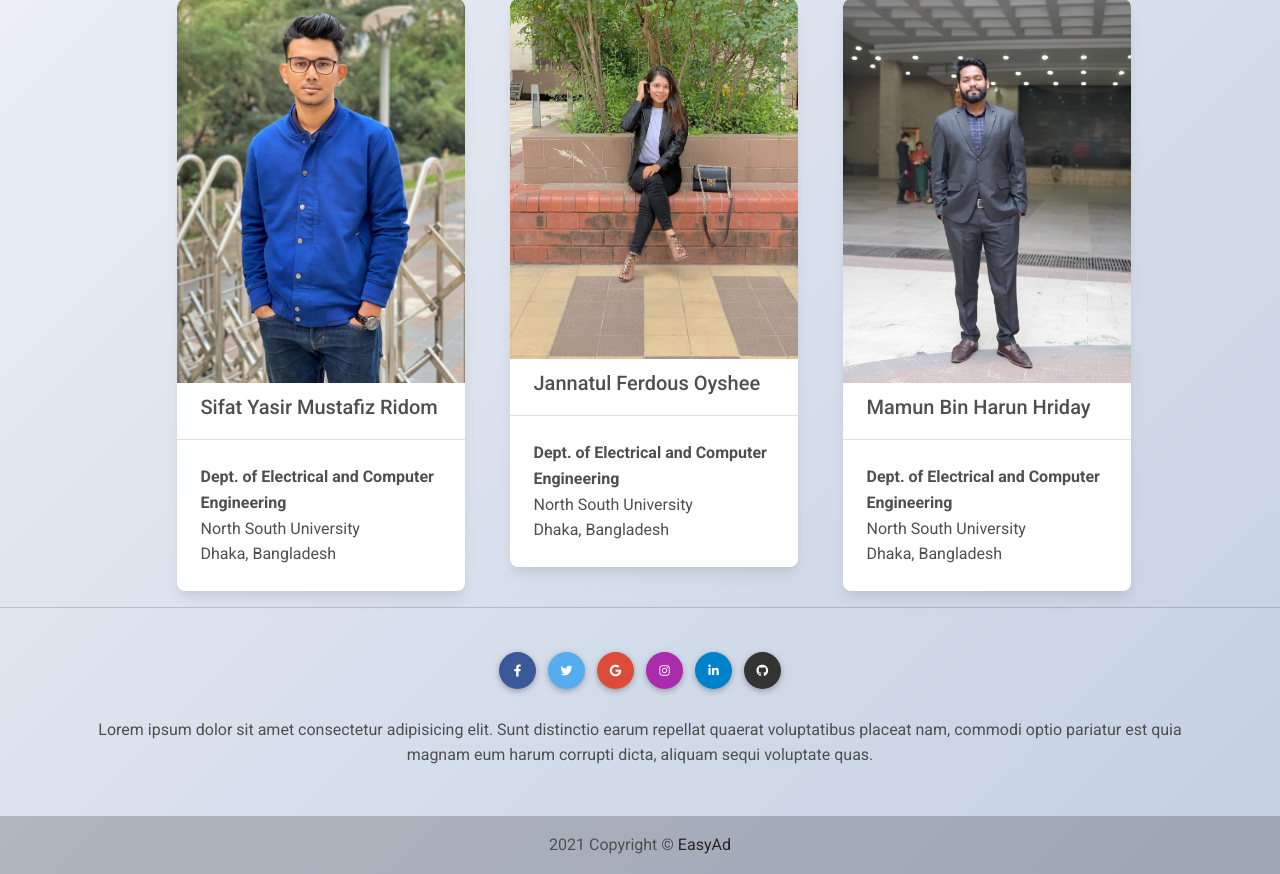
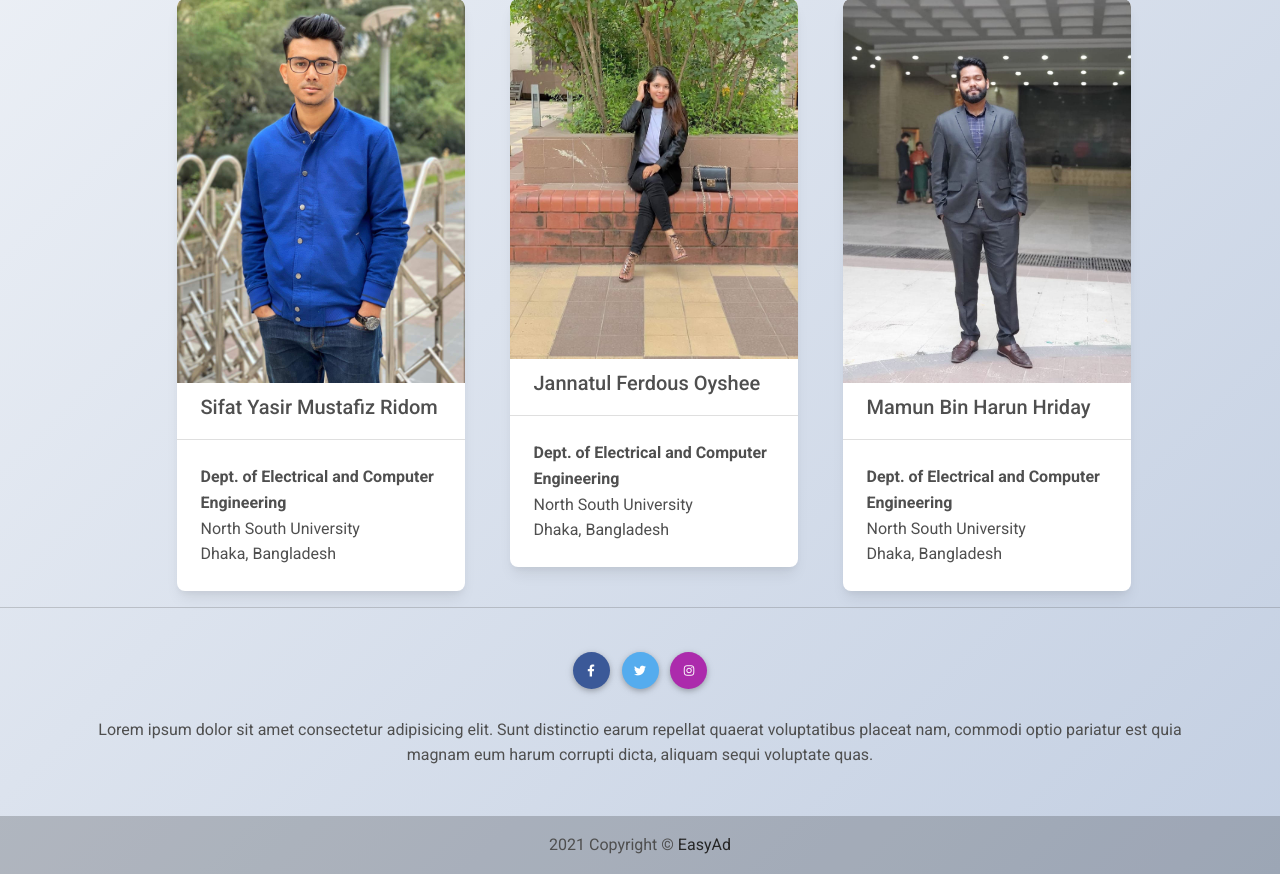
Before and after one commit to MeherajUlMahmmud/EasyAd, a Django app: page /about in a window 1280 px wide. Shown: the part 562-1436 px from the top of the page. Run offline with Django 3.2, Linux system fonts and the light colour scheme; some libraries are stand-ins or nearby versions.

Commit message:
Update footer.html

```diff
--- a/templates/footer.html
+++ b/templates/footer.html
@@ -6,21 +6,15 @@
     <!-- Section: Social media -->
     <section class="mb-4">
       <!-- Facebook -->
-      <a class="btn btn-primary btn-floating m-1" style="background-color: #3b5998" href="#!" role="button"><i class="fab fa-facebook-f"></i></a>
+      <a class="btn btn-primary btn-floating m-1" style="background-color: #3b5998" target="_blank"
+         href="https://www.facebook.com/EasyAd-103719295240457/" role="button"><i class="fab fa-facebook-f"></i></a>
 
       <!-- Twitter -->
       <a class="btn btn-primary btn-floating m-1" style="background-color: #55acee" href="#!" role="button"><i class="fab fa-twitter"></i></a>
 
-      <!-- Google -->
-      <a class="btn btn-primary btn-floating m-1" style="background-color: #dd4b39" href="#!" role="button"><i class="fab fa-google"></i></a>
-
       <!-- Instagram -->
       <a class="btn btn-primary btn-floating m-1" style="background-color: #ac2bac" href="#!" role="button"><i class="fab fa-instagram"></i></a>
 
-      <!-- Linkedin -->
-      <a class="btn btn-primary btn-floating m-1" style="background-color: #0082ca" href="#!" role="button"><i class="fab fa-linkedin-in"></i></a>
-      <!-- Github -->
-      <a class="btn btn-primary btn-floating m-1" style="background-color: #333333" href="#!" role="button"><i class="fab fa-github"></i></a>
     </section>
     <!-- Section: Social media -->
 
```
